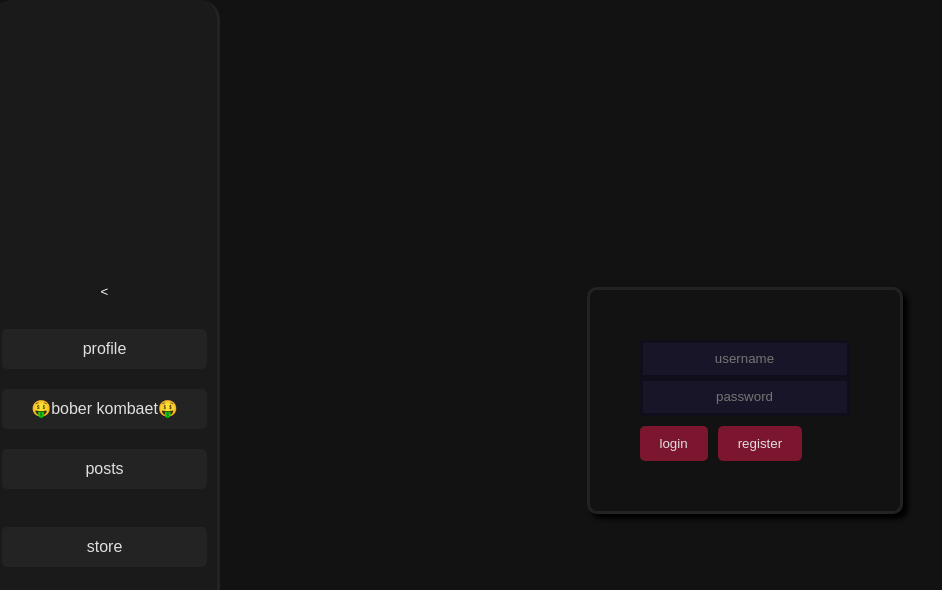
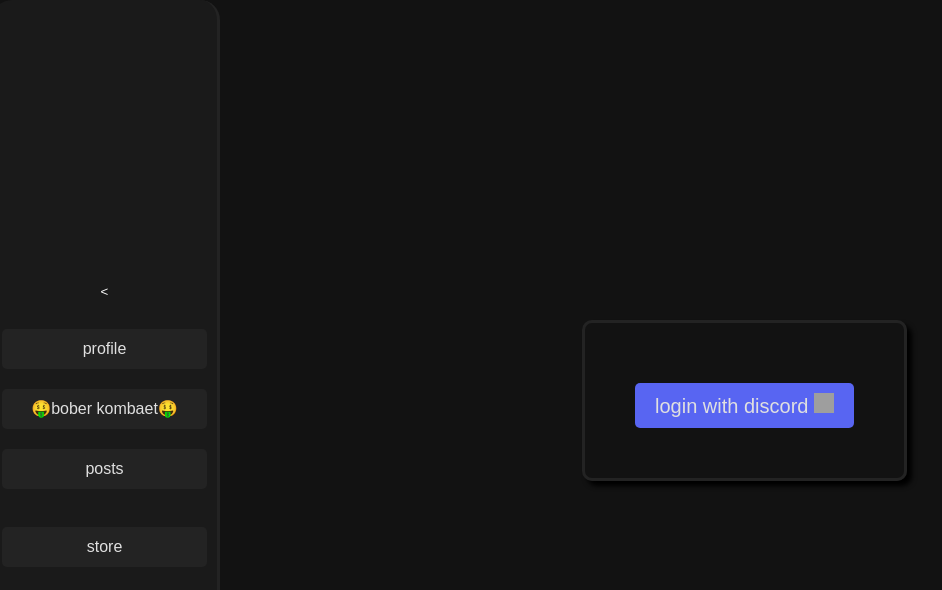
Before and after one commit to breadlol64/website, a Nuxt app: page /login in a window 1280 px wide. Shown: the top 590 px of the page, without its empty margins (8-950 px from the left). Built offline with nearby package versions, Linux system fonts and the light colour scheme; grey boxes are pictures that could not be loaded; a web font is replaced by a local one.

Commit message:
google ads

```diff
--- a/middleware/auth.global.ts
+++ b/middleware/auth.global.ts
@@ -1,6 +1,6 @@
 export default defineNuxtRouteMiddleware((to, from) => {
     const token = useCookie('token');
-    if (!token.value && to.name !== 'login') {
+    if (!token.value && to.name !== 'login' && to.name !== 'callback') {
         return navigateTo('/login');
     }
 })
--- /dev/null
+++ b/pages/auth.vue
@@ -0,0 +1,95 @@
+<template>
+  <div class="contain">
+      <div class="container">
+          <input type="text" placeholder="username" name="username" id="usrfield"> <br>
+          <input type="password" name="password" id="pwfield" placeholder="password"> <br>
+          <div class="button-container">
+              <button id="loginbtn" @click="login">login</button>
+              <button id="regbtn" @click="reg">register</button>
+          </div>
+          <div id="status">{{ response }}</div>
+      </div>
+  </div>
+</template>
+
+<script>
+import { api_url } from "../utils/constants.js";
+
+export default {
+data() {
+  return {
+    response: "",
+  };
+},
+setup() {
+  const tokenCookie = useCookie("token", { maxAge: 60 * 60 * 24 * 14, path: "/" });
+
+  const login = async () => {
+    const usr = document.getElementById("usrfield").value;
+    const pw = document.getElementById("pwfield").value;
+
+    try {
+      const { data: response } = await useFetch(`${api_url}/login`, {
+        method: "POST",
+        headers: { "Content-Type": "application/json" },
+        body: JSON.stringify({ username: usr, password: pw }),
+      });
+
+      if (response.value?.token) {
+        tokenCookie.value = response.value.token;
+        document.getElementById("status").innerHTML = "logged in";
+      } else {
+        document.getElementById("status").innerHTML = response.value;
+      }
+    } catch (error) {
+      document.getElementById("status").innerHTML = "An error occurred.";
+    }
+  };
+  const reg = async () => {
+    const usr = document.getElementById("usrfield").value;
+    const pw = document.getElementById("pwfield").value;
+
+    try {
+      const { data: response } = await useFetch(`${api_url}/reg`, {
+        method: "POST",
+        headers: { "Content-Type": "application/json" },
+        body: JSON.stringify({ username: usr, password: pw }),
+      });
+      console.log(response);
+      if (response.value?.msg == "User registered successfully") {
+        login();
+      } else {
+        document.getElementById("status").innerHTML = response.value;
+      }
+    } catch (error) {
+      document.getElementById("status").innerHTML = "An error occurred.";
+    }
+  };
+
+  return {
+    login, reg
+  };
+},
+};
+</script>
+
+<style scoped>
+  .contain {
+      display: flex;
+      justify-content: center;
+      align-items: center;
+      height: 95vh;
+  }
+  .container {
+      gap: 10px;
+      padding: 50px;
+      border: 3px solid #232323;
+      border-radius: 10px;
+      box-shadow: 5px 5px 5px black;
+  }
+  .button-container {
+      display: flex;
+      gap: 10px;
+      margin-top: 10px;
+  }
+</style>
--- a/pages/bober.vue
+++ b/pages/bober.vue
@@ -1,4 +1,9 @@
 <template>
+  <head>
+    <script async src="https://pagead2.googlesyndication.com/pagead/js/adsbygoogle.js?client=ca-pub-2443238834565226"
+     crossorigin="anonymous"></script>
+  </head>
+
   <div class="container">
     <h1 class="score">{{ score }}</h1>
     <ClickerButton @click="addScore" />
--- /dev/null
+++ b/pages/callback.vue
@@ -0,0 +1,37 @@
+<template>
+  <div>
+    <p>code: {{ code }}</p>
+  </div>
+</template>
+
+<script lang="ts" setup>
+  const code = useRoute().query.code;
+
+  if(process.client && code) {
+    fetch(`${api_url}/auth/discord?code=${code}`, {
+      method: "GET",
+      headers: {
+        "Content-Type": "application/json",
+      },
+    })
+      .then((response) => {
+        if (response.ok) {
+          return response.json();
+        } else {
+          throw new Error("Network response was not ok");
+        }
+      })
+      .then((data) => {
+        console.log(data);
+        // localStorage.setItem("token", data.token);
+        // window.location.href = "/";
+      })
+      .catch((error) => {
+        console.error("There was a problem with the fetch operation:", error);
+      });
+  }
+</script>
+
+<style>
+
+</style>
--- a/pages/index.vue
+++ b/pages/index.vue
@@ -1,4 +1,8 @@
 <template>
+    <head>
+        <script async src="https://pagead2.googlesyndication.com/pagead/js/adsbygoogle.js?client=ca-pub-2443238834565226"
+     crossorigin="anonymous"></script>
+    </head>
     <div class="userinfo">
         <img :src="pfpurl" alt="profile picture" class="pfp">
         <h2 class="username">{{ username }}</h2>
--- a/pages/login.vue
+++ b/pages/login.vue
@@ -1,76 +1,19 @@
 <template>
     <div class="contain">
         <div class="container">
-            <input type="text" placeholder="username" name="username" id="usrfield"> <br>
-            <input type="password" name="password" id="pwfield" placeholder="password"> <br>
             <div class="button-container">
-                <button id="loginbtn" @click="login">login</button>
-                <button id="regbtn" @click="reg">register</button>
+                <button id="loginbtn" @click="login">login with discord <img src="/public/Discord-Symbol-White.svg" width="20" height="20"></img></button>
             </div>
-            <div id="status">{{ response }}</div>
         </div>
     </div>
 </template>
 
-<script>
+<script setup>
 import { api_url } from "../utils/constants.js";
 
-export default {
-  data() {
-    return {
-      response: "",
-    };
-  },
-  setup() {
-    const tokenCookie = useCookie("token", { maxAge: 60 * 60 * 24 * 14, path: "/" });
-
-    const login = async () => {
-      const usr = document.getElementById("usrfield").value;
-      const pw = document.getElementById("pwfield").value;
-
-      try {
-        const { data: response } = await useFetch(`${api_url}/login`, {
-          method: "POST",
-          headers: { "Content-Type": "application/json" },
-          body: JSON.stringify({ username: usr, password: pw }),
-        });
-
-        if (response.value?.token) {
-          tokenCookie.value = response.value.token;
-          document.getElementById("status").innerHTML = "logged in";
-        } else {
-          document.getElementById("status").innerHTML = response.value;
-        }
-      } catch (error) {
-        document.getElementById("status").innerHTML = "An error occurred.";
-      }
-    };
-    const reg = async () => {
-      const usr = document.getElementById("usrfield").value;
-      const pw = document.getElementById("pwfield").value;
-
-      try {
-        const { data: response } = await useFetch(`${api_url}/reg`, {
-          method: "POST",
-          headers: { "Content-Type": "application/json" },
-          body: JSON.stringify({ username: usr, password: pw }),
-        });
-        console.log(response);
-        if (response.value?.msg == "User registered successfully") {
-          login();
-        } else {
-          document.getElementById("status").innerHTML = response.value;
-        }
-      } catch (error) {
-        document.getElementById("status").innerHTML = "An error occurred.";
-      }
-    };
-
-    return {
-      login, reg
-    };
-  },
-};
+const login = async () => {
+  window.location.href = "https://discord.com/oauth2/authorize?client_id=1350792860256960522&response_type=code&redirect_uri=http%3A%2F%2Flocalhost%3A3000%2Fcallback&scope=identify+email";
+}
 </script>
 
 <style scoped>
@@ -92,4 +35,8 @@
         gap: 10px;
         margin-top: 10px;
     }
+    .button-container button {
+      background-color: #5865F2;
+      font-size: 20px;
+    }
 </style>
--- a/pages/posts.vue
+++ b/pages/posts.vue
@@ -1,4 +1,9 @@
 <template>
+  <head>
+    <script async src="https://pagead2.googlesyndication.com/pagead/js/adsbygoogle.js?client=ca-pub-2443238834565226"
+     crossorigin="anonymous"></script>
+  </head>
+
   <div class="posts-layout">
     <div class="posts">
       <NewPost />
--- a/pages/profile/[id].vue
+++ b/pages/profile/[id].vue
@@ -1,4 +1,9 @@
 <template>
+    <head>
+    <script async src="https://pagead2.googlesyndication.com/pagead/js/adsbygoogle.js?client=ca-pub-2443238834565226"
+     crossorigin="anonymous"></script>
+  </head>
+
     <div class="userinfo">
         <img :src="pfpurl" alt="profile picture" class="pfp">
         <h2 class="username">{{ username }}</h2>
--- a/pages/store.vue
+++ b/pages/store.vue
@@ -1,4 +1,9 @@
 <template>
+  <head>
+    <script async src="https://pagead2.googlesyndication.com/pagead/js/adsbygoogle.js?client=ca-pub-2443238834565226"
+     crossorigin="anonymous"></script>
+  </head>
+
   <div class="apps-layout">
     <div class="apps">
       <App v-for="id in appIds" :key="id" :app-id="id" />
--- a/utils/constants.js
+++ b/utils/constants.js
@@ -1 +1 @@
-export const api_url = "https://servapi-production.up.railway.app"
+export const api_url = "http://localhost:6942"
```
Also changed, not shown: public/Discord-Symbol-White.svg (added).
